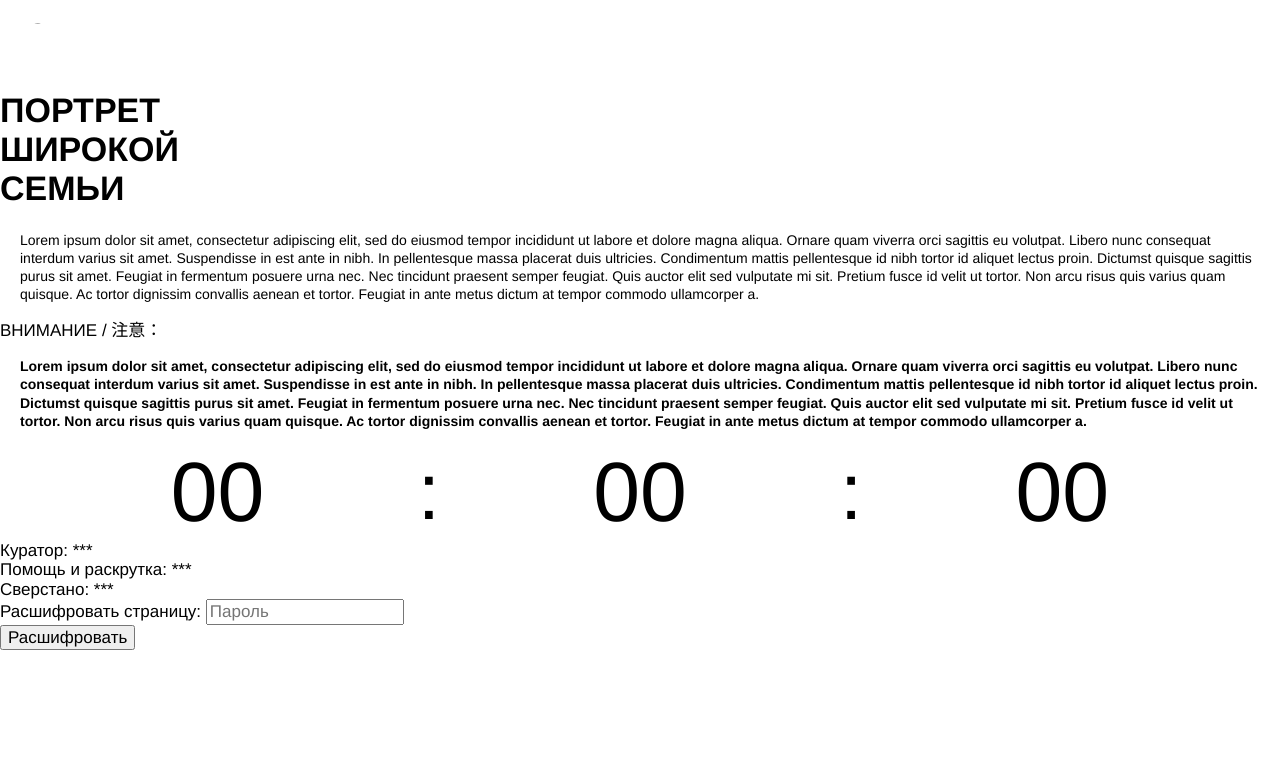
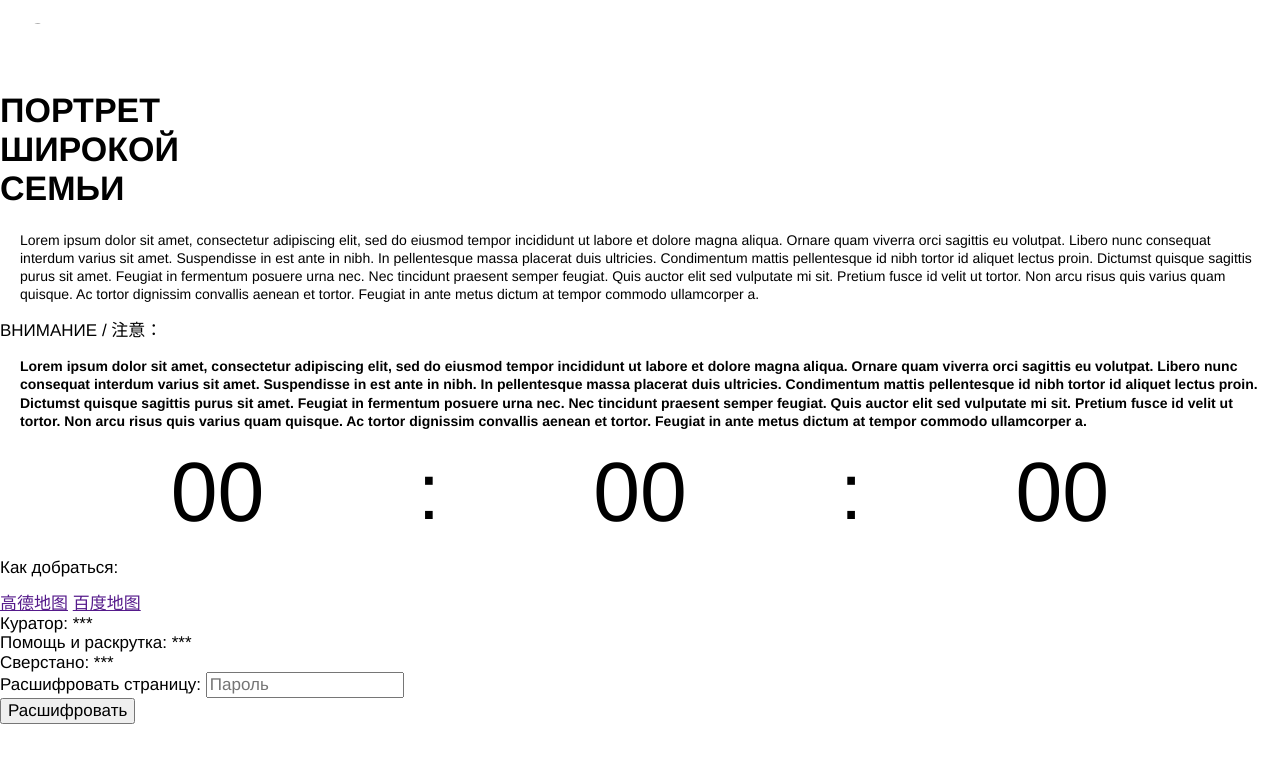
Before and after one commit to Fedya-Mercuriev/widefamily, a plain HTML site: page index.html in a window 1280 px wide. Drawn offline with Linux system fonts and the light colour scheme.

Commit message:
Добавил элементы ссылок на карты

```diff
--- a/index.html
+++ b/index.html
@@ -35,7 +35,11 @@
 	</div>
 </div>
 <div class="block vertical-list">
-	<div class="vertical-list__item"></div>
+	<p>Как добраться:</p>
+	<div class="vertical-list__item">
+		<a href="" class="button button_black">高德地图</a>
+		<a href="" class="button button_black">百度地图</a>
+	</div>
 	<div class="vertical-list__item"></div>
 </div>
 <footer class="footer">
```
